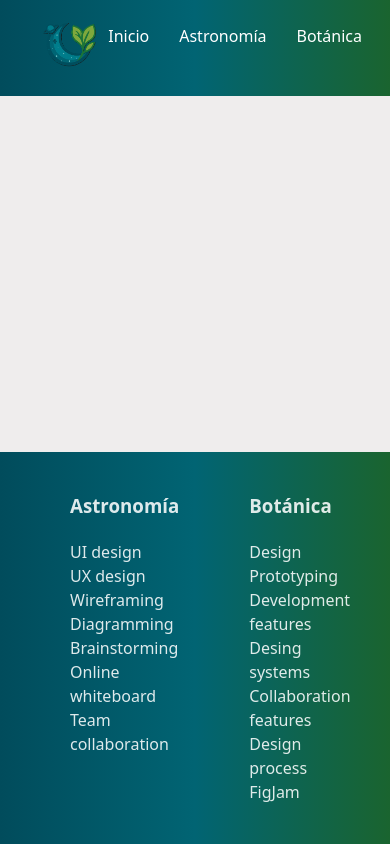
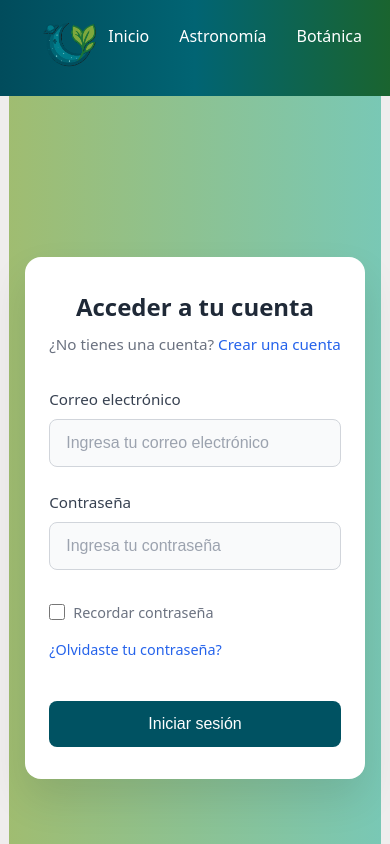
Before and after one commit to Sylva-Organization/CelestialBloom-Client, a React (Vite) app: page /inicio-sesion in a window 390 px wide. Shown: the top 844 px of the page. Built offline with nearby package versions, Linux system fonts and the light colour scheme.

Commit message:
feat(auth): add dark-mode login UI

```diff
--- a/src/pages/SignIn.css
+++ b/src/pages/SignIn.css
@@ -1 +1,244 @@
-/*sigin*/
+/* Sign In Page Styles */
+.login-container {
+    min-height: 100vh;
+    display: flex;
+    align-items: center;
+    justify-content: center;
+    background: linear-gradient(to right, rgba(126, 168, 60, 0.7), rgba(71, 184, 157, 0.7));
+    padding: 2rem;
+}
+
+.login-card {
+    background: white;
+    border-radius: 16px;
+    padding: 3rem 2.5rem;
+    box-shadow: 0 20px 40px rgba(0, 0, 0, 0.1);
+    width: 100%;
+    max-width: 400px;
+    position: relative;
+}
+
+.login-header {
+    text-align: center;
+    margin-bottom: 2rem;
+}
+
+.login-header h2 {
+    font-size: 1.75rem;
+    font-weight: 600;
+    color: #1f2937;
+    margin-bottom: 0.5rem;
+}
+
+.login-header p {
+    color: #6b7280;
+    font-size: 0.95rem;
+}
+
+.register-link {
+    color: #2563eb;
+    text-decoration: none;
+    font-weight: 500;
+}
+
+.register-link:hover {
+    color: #1d4ed8;
+    text-decoration: underline;
+}
+
+.login-form {
+    display: flex;
+    flex-direction: column;
+    gap: 1.5rem;
+}
+
+.form-group {
+    display: flex;
+    flex-direction: column;
+    gap: 0.5rem;
+}
+
+.form-group label {
+    font-weight: 500;
+    color: #374151;
+    font-size: 0.95rem;
+}
+
+.form-group input {
+    padding: 0.875rem 1rem;
+    border: 1px solid #d1d5db;
+    border-radius: 8px;
+    font-size: 1rem;
+    transition: all 0.3s ease;
+    background: #f9fafb;
+}
+
+.form-group input:focus {
+    outline: none;
+    border-color: #005262;
+    box-shadow: 0 0 0 3px rgba(0, 82, 98, 0.1);
+    background: white;
+}
+
+.form-group input::placeholder {
+    color: #9ca3af;
+}
+
+.form-options {
+    display: flex;
+    justify-content: space-between;
+    align-items: center;
+    margin: 0.5rem 0;
+}
+
+.remember-section {
+    display: flex;
+    align-items: center;
+    gap: 0.5rem;
+}
+
+.remember-section input[type="checkbox"] {
+    width: 16px;
+    height: 16px;
+    accent-color: #005262;
+}
+
+.remember-section label {
+    font-size: 0.9rem;
+    color: #6b7280;
+    cursor: pointer;
+}
+
+.forgot-password {
+    color: #2563eb;
+    text-decoration: none;
+    font-size: 0.9rem;
+    font-weight: 500;
+}
+
+.forgot-password:hover {
+    color: #1d4ed8;
+    text-decoration: underline;
+}
+
+.login-button {
+    background: #005262;
+    color: white;
+    border: none;
+    border-radius: 8px;
+    padding: 0.875rem 1rem;
+    font-size: 1rem;
+    font-weight: 500;
+    cursor: pointer;
+    transition: all 0.3s ease;
+    margin-top: 0.5rem;
+}
+
+.login-button:hover {
+    background: #004552;
+    transform: translateY(-1px);
+    box-shadow: 0 4px 12px rgba(0, 82, 98, 0.3);
+}
+
+.login-button:active {
+    transform: translateY(0);
+}
+
+/* Dark mode styles */
+@media (prefers-color-scheme: dark) {
+    .login-card {
+        background: #1f2937;
+        box-shadow: 0 20px 40px rgba(0, 0, 0, 0.3);
+    }
+
+    .login-header h2 {
+        color: #f9fafb;
+    }
+
+    .login-header p {
+        color: #d1d5db;
+    }
+
+    .form-group label {
+        color: #f3f4f6;
+    }
+
+    .form-group input {
+        background: #374151;
+        border-color: #4b5563;
+        color: #f9fafb;
+    }
+
+    .form-group input:focus {
+        background: #374151;
+        border-color: #47b89d;
+        box-shadow: 0 0 0 3px rgba(71, 184, 157, 0.1);
+    }
+
+    .form-group input::placeholder {
+        color: #9ca3af;
+    }
+
+    .remember-section label {
+        color: #d1d5db;
+    }
+}
+
+/* Manual dark mode class */
+.dark .login-card {
+    background: #1f2937;
+    box-shadow: 0 20px 40px rgba(0, 0, 0, 0.3);
+}
+
+.dark .login-header h2 {
+    color: #f9fafb;
+}
+
+.dark .login-header p {
+    color: #d1d5db;
+}
+
+.dark .form-group label {
+    color: #f3f4f6;
+}
+
+.dark .form-group input {
+    background: #374151;
+    border-color: #4b5563;
+    color: #f9fafb;
+}
+
+.dark .form-group input:focus {
+    background: #374151;
+    border-color: #47b89d;
+    box-shadow: 0 0 0 3px rgba(71, 184, 157, 0.1);
+}
+
+.dark .form-group input::placeholder {
+    color: #9ca3af;
+}
+
+.dark .remember-section label {
+    color: #d1d5db;
+}
+
+/* Responsive design */
+@media (max-width: 480px) {
+    .login-container {
+        padding: 1rem;
+    }
+
+    .login-card {
+        padding: 2rem 1.5rem;
+    }
+
+    .login-header h2 {
+        font-size: 1.5rem;
+    }
+
+    .form-options {
+        flex-direction: column;
+        align-items: flex-start;
+        gap: 1rem;
+    }
+}
--- a/src/pages/SignIn.jsx
+++ b/src/pages/SignIn.jsx
@@ -1,11 +1,81 @@
 import './SignIn.css'
+import { useState } from 'react'
 
 const SignIn = () => {
+    const [formData, setFormData] = useState({
+        email: '',
+        password: ''
+    })
+    const [rememberMe, setRememberMe] = useState(false)
+
+    const handleInputChange = (e) => {
+        const { name, value } = e.target
+        setFormData(prev => ({
+            ...prev,
+            [name]: value
+        }))
+    }
+
+    const handleSubmit = (e) => {
+        e.preventDefault()
+        console.log('Login data:', { ...formData, rememberMe })
+        // Aquí iría la lógica de autenticación
+    }
+
     return (
-        <>
+        <div className="login-container">
+            <div className="login-card">
+                <div className="login-header">
+                    <h2>Acceder a tu cuenta</h2>
+                    <p>¿No tienes una cuenta? <a href="#" className="register-link">Crear una cuenta</a></p>
+                </div>
 
+                <form onSubmit={handleSubmit} className="login-form">
+                    <div className="form-group">
+                        <label htmlFor="email">Correo electrónico</label>
+                        <input
+                            type="email"
+                            id="email"
+                            name="email"
+                            value={formData.email}
+                            onChange={handleInputChange}
+                            required
+                            placeholder="Ingresa tu correo electrónico"
+                        />
+                    </div>
 
-        </>
+                    <div className="form-group">
+                        <label htmlFor="password">Contraseña</label>
+                        <input
+                            type="password"
+                            id="password"
+                            name="password"
+                            value={formData.password}
+                            onChange={handleInputChange}
+                            required
+                            placeholder="Ingresa tu contraseña"
+                        />
+                    </div>
+
+                    <div className="form-options">
+                        <div className="remember-section">
+                            <input
+                                type="checkbox"
+                                id="remember"
+                                checked={rememberMe}
+                                onChange={(e) => setRememberMe(e.target.checked)}
+                            />
+                            <label htmlFor="remember">Recordar contraseña</label>
+                        </div>
+                        <a href="#" className="forgot-password">¿Olvidaste tu contraseña?</a>
+                    </div>
+
+                    <button type="submit" className="login-button">
+                        Iniciar sesión
+                    </button>
+                </form>
+            </div>
+        </div>
     )
 }
 
```
